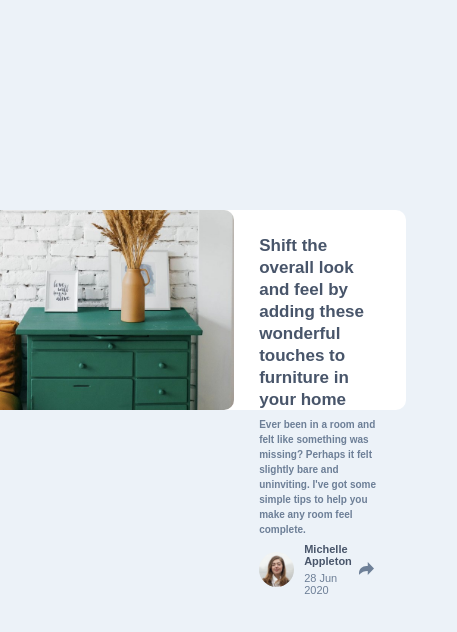
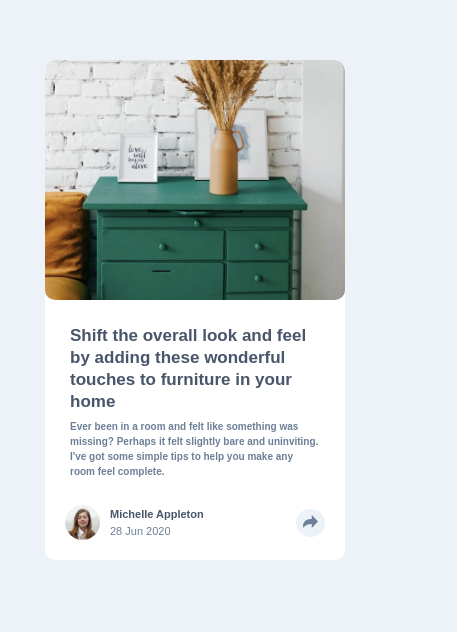
Before and after one commit to IBNODIL/Article-preview-component, a plain HTML site: page index.html in a window 390 px wide. Shown: the part 112-744 px from the top of the page, 457 px wide, since content can reach past the window. Drawn offline with Linux system fonts and the light colour scheme.

Commit message:
did responsive

```diff
--- a/index.html
+++ b/index.html
@@ -12,7 +12,7 @@
 </head>
 <body>
 
-  <div class="container">
+  <div id="container" class="container">
     <img class="main-img" src="./images/drawers.jpg" alt="">
     <div class="text">
       <h2>
--- a/js/main.js
+++ b/js/main.js
@@ -7,9 +7,10 @@ sharingCloudOpener.addEventListener('click', () => {
     sharingCloudOpening.classList.add('hidden')
     isOpen = false
     sharingCloudOpener.style.backgroundColor= 'hsl(210, 46%, 95%)'
-
+    document.getElementById('container').style.overflow= 'hidden'
   } else {
     sharingCloudOpening.classList.remove('hidden')
+    document.getElementById('container').style.overflow= 'visible'
     sharingCloudOpener.style.backgroundColor= 'hsl(217, 19%, 35%)'
     isOpen = true
   }
--- a/styles/main.css
+++ b/styles/main.css
@@ -28,6 +28,7 @@ body{
   display: flex;
   background-color: white;
   border-radius: 10px;
+  overflow: hidden;
 }
 
 .main-img{
@@ -97,6 +98,7 @@ body{
 }
 
 #share-to{
+  z-index: 5;
   position: absolute;
   height: 40px;
   width: 180px;
@@ -135,3 +137,48 @@ body{
   color: hsl(212, 23%, 69%);
   color: hsl(210, 46%, 95%);
 }
+
+@media only screen and (max-width: 650px){
+  .container{
+    flex-direction: column;
+    width: 300px;
+    height: 500px;
+  }
+
+  .main-img{
+    height: auto;
+    width: 100%;
+  }
+
+  .text{
+    padding: 0;
+    margin-top: 25px;
+  }
+
+  .text h2, .text p{
+    padding: 0 25px;
+  }
+
+  .about{
+    padding: 0 20px;
+    margin-top: 20px;
+    position: relative;
+  }
+
+  #share-img{
+    position: static;
+    z-index: 10;
+  }
+
+  .arrow{
+    display: none;
+  }
+
+  #share-to{
+    z-index: 5;
+    left: 0;
+    top: 0;
+    height: 50px;
+    width: 300px;
+  }
+}
```
